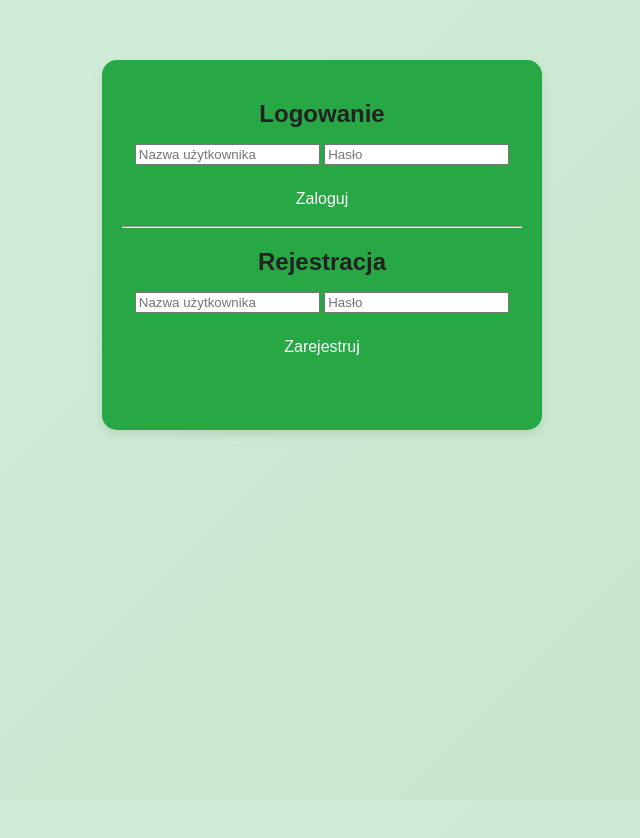
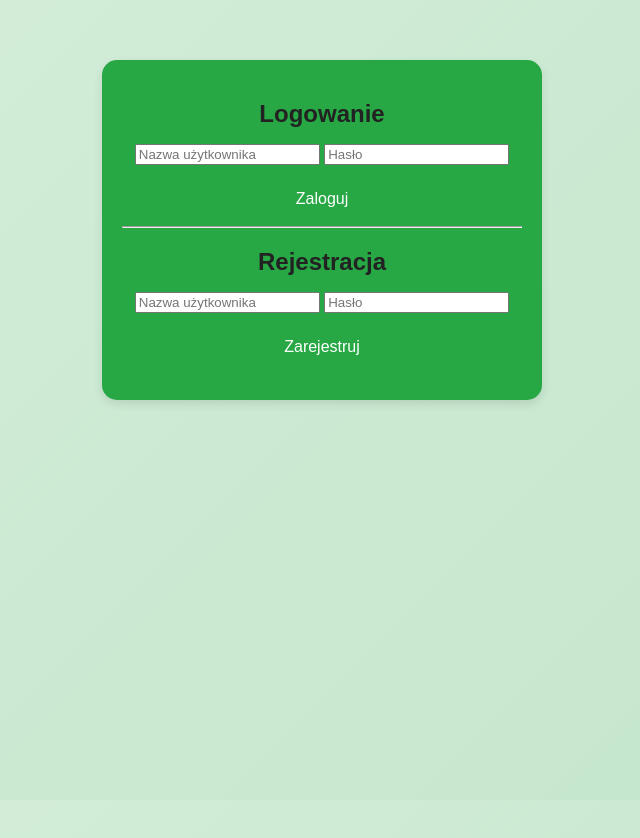
Before and after one commit to BlazejMm/pwa-app-news, a plain HTML site: page index.html in a window 1280 px wide. Shown: the whole page, without its empty margins (318-958 px from the left). Drawn offline with Linux system fonts and the light colour scheme.

Commit message:
style update

```diff
--- a/style.css
+++ b/style.css
@@ -37,7 +37,7 @@ p {
     background-color: #28a745;
     width: 90%;
     max-width: 400px;
-    height: 330px;
+    height: 300px;
     padding: 20px;
     margin: 40px auto;
     border-radius: 15px;
```
